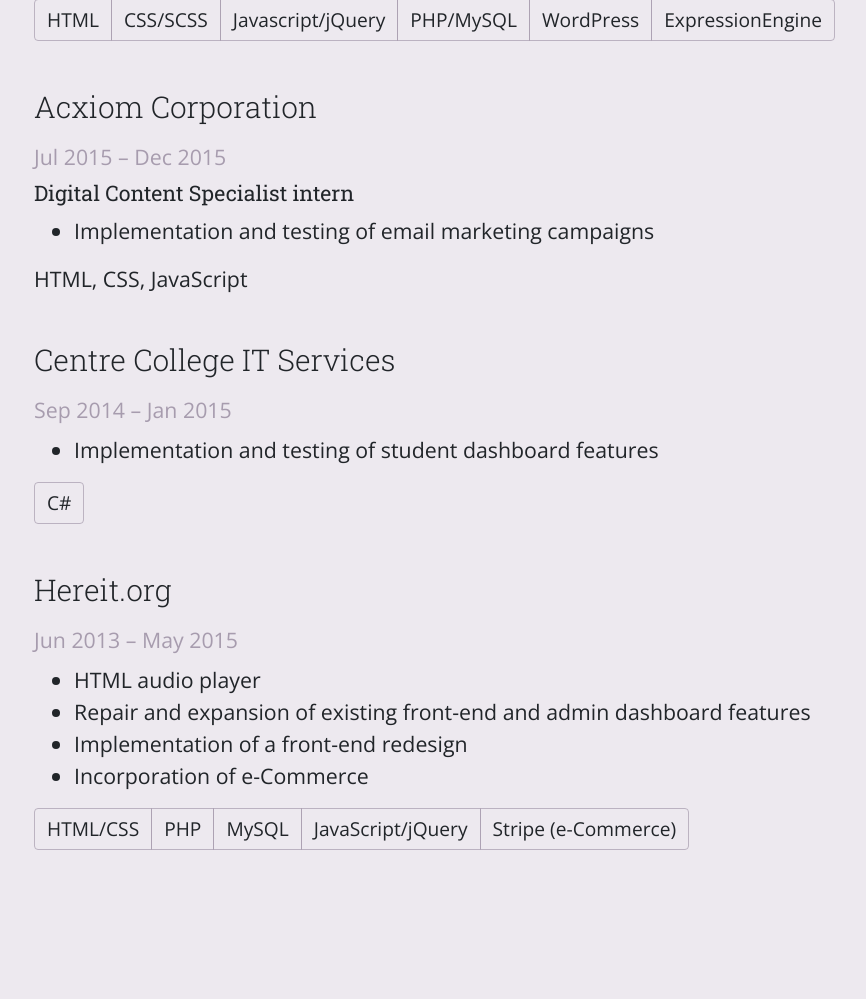
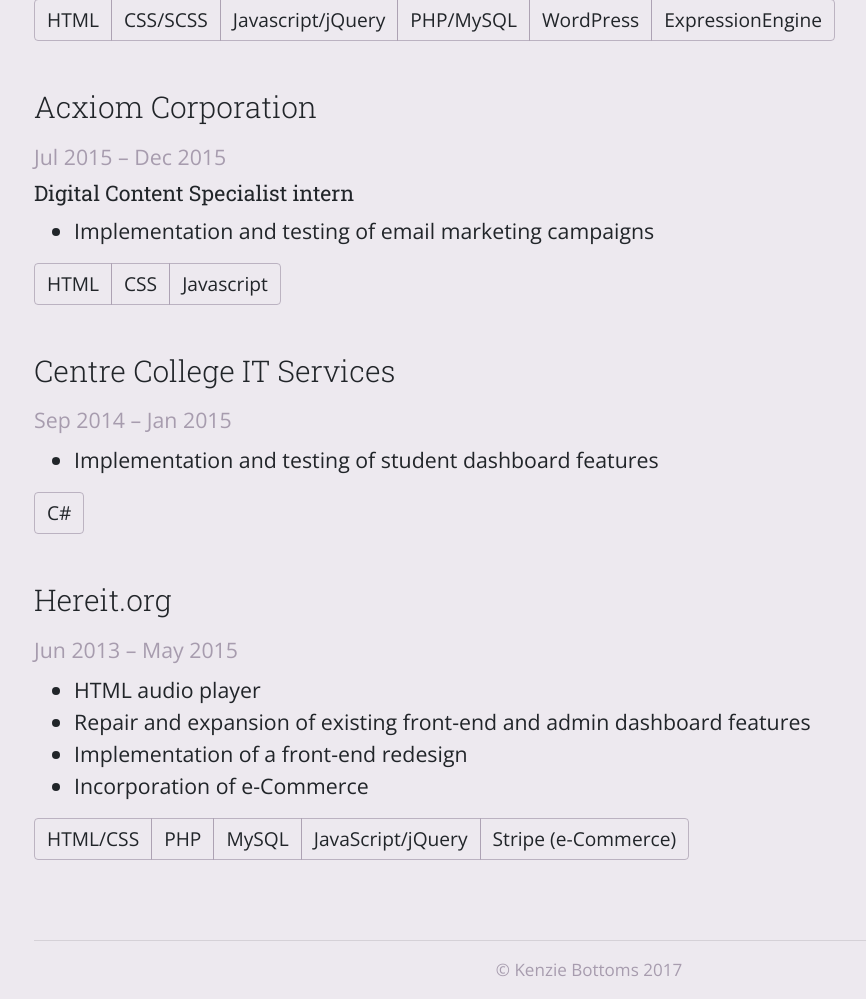
Before and after one commit to kenziebottoms/kenzie-ink-v3, a web app: file resume.html in a window 1280 px wide. Shown: the part 813-1812 px from the top of the page, without its empty margins (51-917 px from the left). Before the commit the page ends 1663 px from the top, so only its background shows below. Run offline with its HTML, style and script files only (its server is not run), Linux system fonts and the light colour scheme; some libraries are stand-ins or nearby versions.

Commit message:
Step 1 requirements filled

```diff
--- a/assets/css/style.css
+++ b/assets/css/style.css
@@ -61,3 +61,8 @@ ul.pagination.horiz-list-group .page-item {
 .page-link:hover svg path {
     fill: #70549A;
 }
+
+footer {
+    font-size: .8em;
+    color: #A79CAE;
+}
--- a/contact.html
+++ b/contact.html
@@ -70,6 +70,10 @@
                 </ul>
             </nav>
         </article>
+        <footer class="text-center py-3">
+            <hr>
+            &copy; Kenzie Bottoms 2017
+        </footer>
     </div>
 
     <!-- Optional JavaScript -->
--- a/index.html
+++ b/index.html
@@ -36,6 +36,10 @@
             <h1>Kenzie's Website</h1>
             <hr>
         </header>
+        <footer class="text-center py-3">
+            <hr>
+            &copy; Kenzie Bottoms 2017
+        </footer>
     </div>
 
     <!-- Optional JavaScript -->
--- a/resume.html
+++ b/resume.html
@@ -44,10 +44,11 @@
                 <header>
                     <h3>IASIS Healthcare</h3>
                     <date>
-                        June 2017 – September 2017
+                        June 2017 &ndash; September 2017
                     </date>
                     <h5>Freelance web developer</h5>
                 </header>
+                <section>
                     <ul>
                         <li>Repair and optimization of existing websites</li>
                         <li>Design and implementation of landing pages</li>
@@ -58,15 +59,17 @@
                         <li class="page-item"><span class="page-link">HTML</span></li>
                         <li class="page-item"><span class="page-link">CSS</span></li>
                     </ul>
+                </section>
             </article>
             <article>
                 <header>
                     <h3>G/O Digital</h3>
                     <date>
-                        Jan 2016 – April 2017
+                        Jan 2016 &ndash; April 2017
                     </date>
                     <h5>Web dev associate (until August 2016), Maintenance specialist</h5>
                 </header>
+                <section>
                     <ul>
                         <li>Custom, responsive website development</li>
                         <li>Website maintenance and repair</li>
@@ -80,25 +83,33 @@
                         <li class="page-item"><span class="page-link">WordPress</span></li>
                         <li class="page-item"><span class="page-link">ExpressionEngine</span></li>
                     </ul>
+                </section>
             </article>
             <article>
                 <header>
                     <h3>Acxiom Corporation</h3>
                     <date>
-                        Jul 2015 – Dec 2015
+                        Jul 2015 &ndash; Dec 2015
                     </date>
                     <h5>Digital Content Specialist intern</h5>
                 </header>
+                <section>
+
                     <ul>
                         <li>Implementation and testing of email marketing campaigns</li>
                     </ul>
-                <footer>HTML, CSS, JavaScript</footer>
+                    <ul id="tech" class="pagination horiz-list-group">
+                        <li class="page-item"><span class="page-link">HTML</span></li>
+                        <li class="page-item"><span class="page-link">CSS</span></li>
+                        <li class="page-item"><span class="page-link">Javascript</span></li>
+                    </ul>
+                </section>
             </article>
             <article>
                 <header>
                     <h3>Centre College IT Services</h3>
                     <date>
-                        Sep 2014 – Jan 2015
+                        Sep 2014 &ndash; Jan 2015
                     </date>
                 </header>
                 <ul>
@@ -112,7 +123,7 @@
                 <header>
                     <h3>Hereit.org</h3>
                     <date>
-                            Jun 2013 – May 2015
+                            Jun 2013 &ndash; May 2015
                     </date>
                 </header>
                 <ul>
@@ -138,6 +149,10 @@
                   </ul>
             </article>
         </section>
+        <footer class="text-center py-3">
+            <hr>
+            &copy; Kenzie Bottoms 2017
+        </footer>
     </div>
 
     <!-- Optional JavaScript -->
```
Lines whose indentation alone changed are shown as unchanged.
